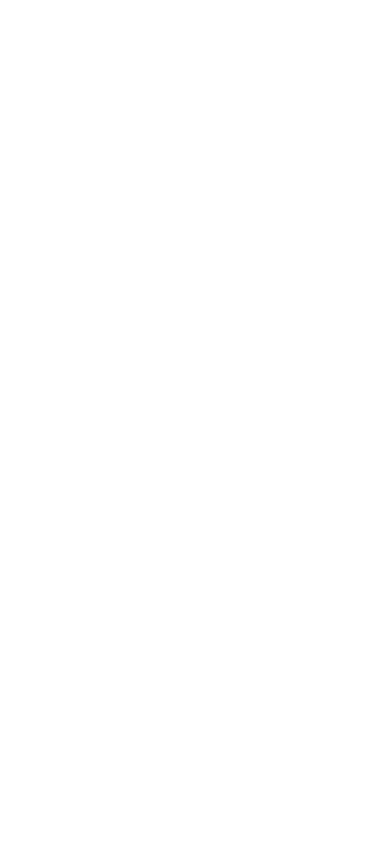
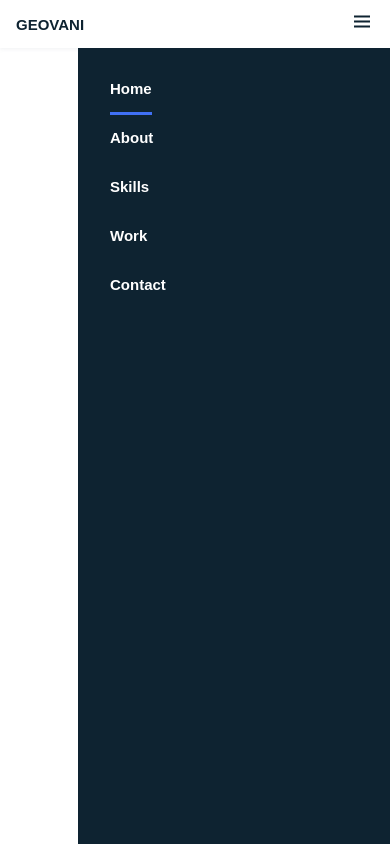
Before and after one commit to iamageo/devfolio, a plain HTML site: page index.html in a window 390 px wide. Drawn offline with nearby package versions, Linux system fonts and the light colour scheme.

Commit message:
header mobile and css class

```diff
--- a/assets/css/style.css
+++ b/assets/css/style.css
@@ -101,3 +101,88 @@ img{
     padding-top: 3rem;
     padding-bottom: 2rem;
 }
+
+/* layout da página */
+.bd-grid {
+    max-width: 1024px;
+    display: grid;
+    grid-template-columns: 100%;
+    grid-column-gap: 2rem;
+    width: calc(100% -2rem);
+    margin-left: var(--mb-2);
+    margin-right: var(--mb-2);
+}
+
+.l-header{
+    width: 100%;
+    position: fixed;
+    top: 0;
+    left: 0;
+    z-index: var(--z-fixed);
+    background-color: #fff;
+    box-shadow: 0 1px 4px rgba(146, 161, 176, .15);
+}
+
+/* nav */
+.nav {
+    height: var(--header-height);
+    display: flex;
+    justify-content: space-between;
+    align-items: center;
+    font-weight: var(--font-semi);
+}
+@media screen and (max-width: 768px) {
+    .nav__menu {
+        position: fixed;
+        top: var(--header-height);
+        right: 0;
+        width: 80%;
+        height: 100%;
+        padding: 2rem;
+        background-color: var(--second-color);
+        transition: .5s;
+    }
+}
+.nav__item {
+    margin-bottom: var(--mb-4);
+}
+
+.nav__link {
+    position: relative;
+    color: #fff;
+}
+
+.nav__link:hover {
+    position: relative;
+}
+
+.nav__link:hover::after {
+    position: absolute;
+    content: "";
+    width: 100%;
+    height: 0.18rem;
+    left: 0;
+    top: 2rem;
+    background-color: var(--first-color);
+}
+
+.nav__logo {
+    color: var(--second-color);
+}
+
+.nav__toggle{
+    color: var(--second-color);
+    font-size: 1.5rem;
+    cursor: pointer;
+}
+
+/* menu ativo */
+.active::after{
+    position: absolute;
+    content: "";
+    width: 100%;
+    height: 0.18rem;
+    left: 0;
+    top: 2rem;
+    background-color: var(--first-color);
+}
--- a/index.html
+++ b/index.html
@@ -11,6 +11,27 @@
 </head>
 <body>
     <!--== header ==-->
+    <header class="l-header">
+        <nav class="nav bd-grid">
+            <div >
+                <a href="#" class="nav__logo">GEOVANI</a>
+            </div>
+
+            <div class="nav__menu" id="nav-menu">
+                <ul class="nav__list">
+                    <li class="nav__item"><a href="#" class="nav__link active">Home</a></li>
+                    <li class="nav__item"><a href="#" class="nav__link">About</a></li>
+                    <li class="nav__item"><a href="#" class="nav__link">Skills</a></li>
+                    <li class="nav__item"><a href="#" class="nav__link">Work</a></li>
+                    <li class="nav__item"><a href="#" class="nav__link">Contact</a></li>
+                </ul>
+            </div>
+
+            <div class="nav__toggle" id="nav-toggle">
+                <i class="bx bx-menu"></i>
+            </div>
+        </nav>
+    </header>
 
     <div class="l-main">
 
```
